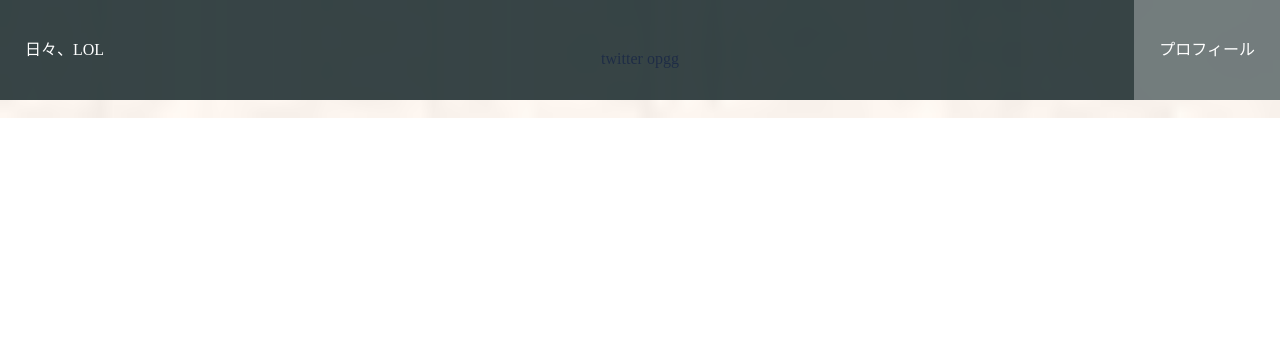
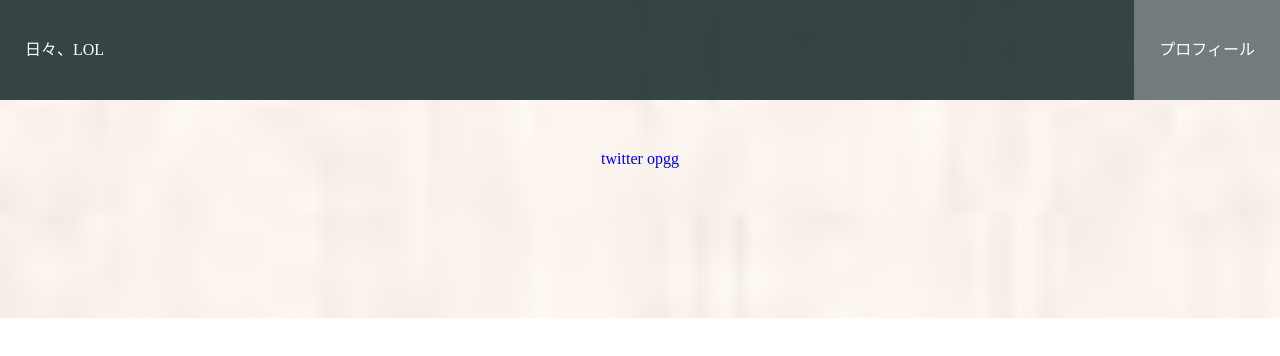
Before and after one commit to pirokikiki/hibilol, a plain HTML site: page index_O2_profile.html in a window 1280 px wide. Drawn offline with Linux system fonts and the light colour scheme; files whose address does not match are found by name.

Commit message:
Update stylesheet_profile.css

```diff
--- a/css/stylesheet_profile.css
+++ b/css/stylesheet_profile.css
@@ -50,7 +50,7 @@ header {
 }
 
 .top{
-  padding:50px 0px;
+  padding:150px 0px;
   background-image: url(b051.jpg);
   background-size: cover;
   text-align: center;
```
